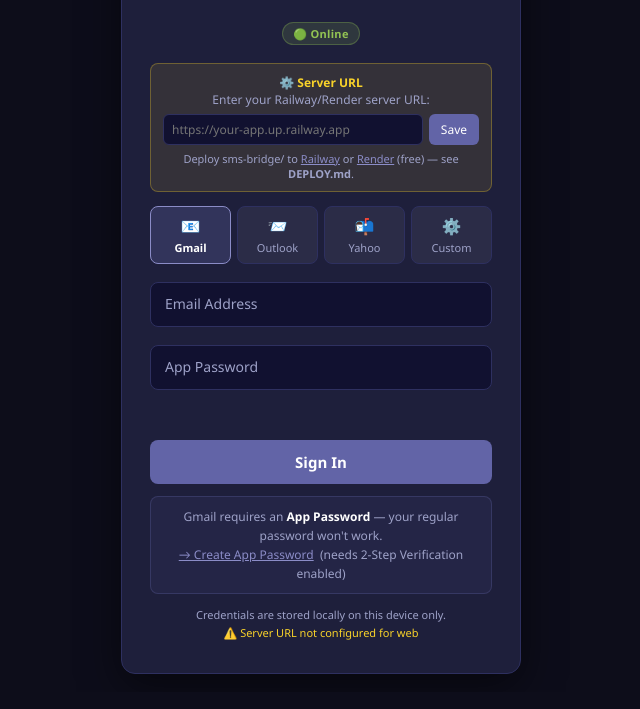
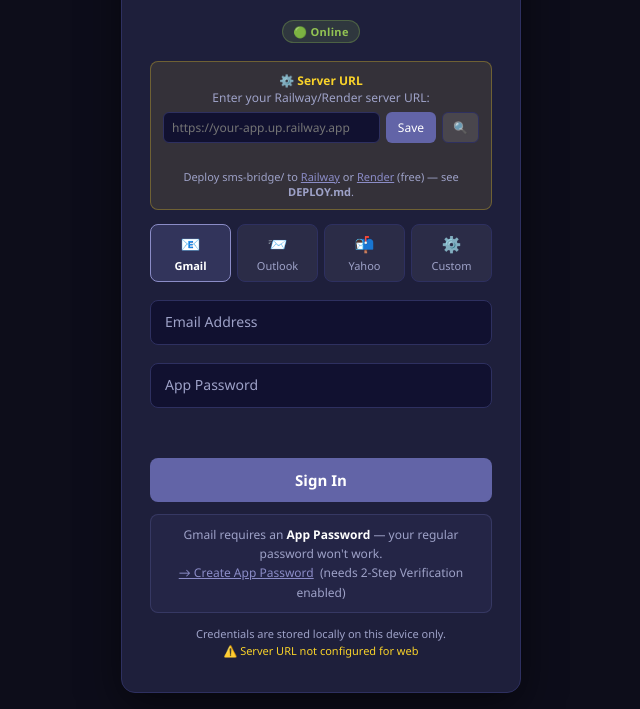
Before and after one commit to MarkyoHomer/Emailssenger, a plain HTML site: page index.html in a window 1280 px wide. Shown: the part 108-817 px from the top of the page, without its empty margins (319-959 px from the left). Drawn offline with Linux system fonts and the light colour scheme.

Commit message:
Add files via upload

```diff
--- a/index.html
+++ b/index.html
@@ -22,7 +22,9 @@
         <input type="url" id="bridgeUrlInput" placeholder="https://your-app.up.railway.app"
           style="flex:1;padding:6px 8px;border:1px solid var(--border);border-radius:6px;background:var(--input-bg);color:var(--text);font-size:12px;outline:none;">
         <button onclick="saveBridgeUrl()" style="padding:6px 12px;background:var(--purple);color:#fff;border:none;border-radius:6px;cursor:pointer;font-size:12px;">Save</button>
+        <button onclick="testBridgeUrl()" style="padding:6px 10px;background:rgba(255,255,255,0.1);color:var(--text-muted);border:1px solid var(--border);border-radius:6px;cursor:pointer;font-size:12px;" title="Test connection">🔍</button>
       </div>
+      <p id="bridgeTestResult" style="margin-top:6px;font-size:11px;min-height:14px;"></p>
       <p style="margin-top:6px;color:var(--text-muted);font-size:11px;">
         Deploy <code>sms-bridge/</code> to
         <a href="https://railway.app" target="_blank" style="color:var(--purple-light)">Railway</a> or
--- a/login.js
+++ b/login.js
@@ -124,12 +124,38 @@
 function saveBridgeUrl() {
   var input = document.getElementById('bridgeUrlInput');
   if (!input) return;
-  var url = input.value.trim().replace(/\/$/, ''); // strip trailing slash
+  var url = input.value.trim().replace(/\/$/, '');
   if (!url.startsWith('http')) { alert('Enter a valid URL starting with https://'); return; }
   localStorage.setItem('mhc_bridge_url', url);
   document.getElementById('bridgeSetup').style.display = 'none';
-  // Reload so EMAIL_BRIDGE picks up the new value
   window.location.reload();
+}
+
+async function testBridgeUrl() {
+  var input  = document.getElementById('bridgeUrlInput');
+  var result = document.getElementById('bridgeTestResult');
+  if (!input || !result) return;
+  var url = input.value.trim().replace(/\/$/, '');
+  if (!url) { result.textContent = 'Enter a URL first.'; result.style.color = '#ff6b6b'; return; }
+  result.textContent = 'Testing…'; result.style.color = 'var(--text-muted)';
+  try {
+    var res = await fetch(url + '/status', { signal: AbortSignal.timeout(8000) });
+    if (res.ok) {
+      var data = await res.json();
+      result.textContent = '✅ Connected! Server uptime: ' + data.uptime + 's';
+      result.style.color = '#92c353';
+    } else {
+      result.textContent = '✗ Server returned HTTP ' + res.status;
+      result.style.color = '#ff6b6b';
+    }
+  } catch (e) {
+    if (e.name === 'AbortError') {
+      result.textContent = '✗ Timeout — server took too long (may be sleeping, try again in 30s)';
+    } else {
+      result.textContent = '✗ ' + e.message + ' — check Railway deployment logs';
+    }
+    result.style.color = '#ff6b6b';
+  }
 }
 
 async function checkBridgeServer() {
```
